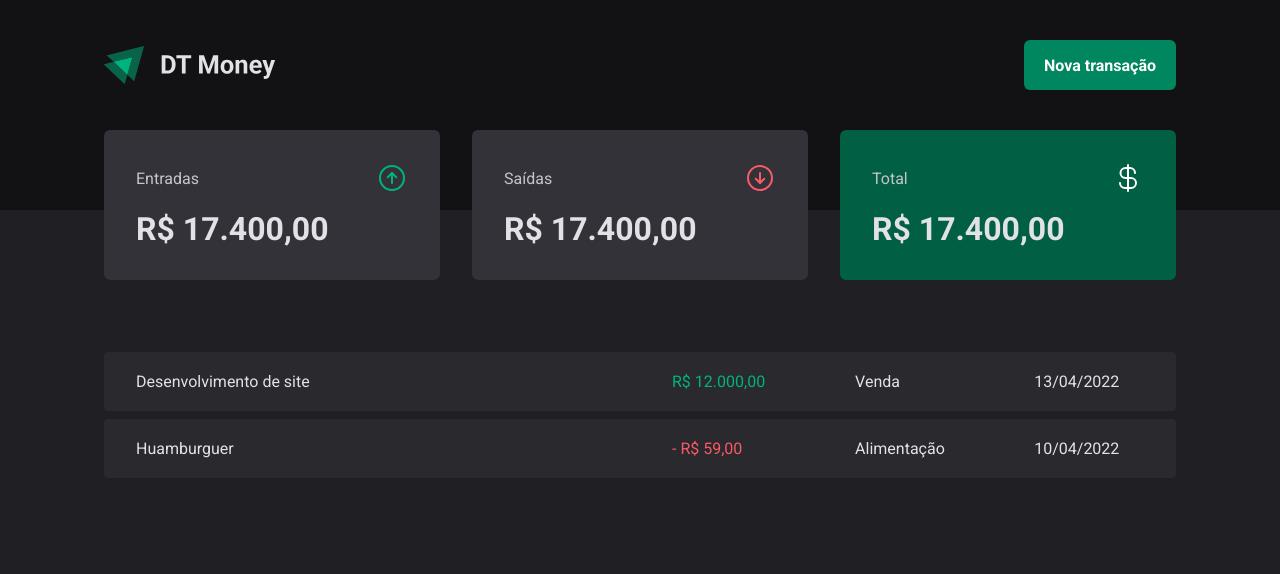
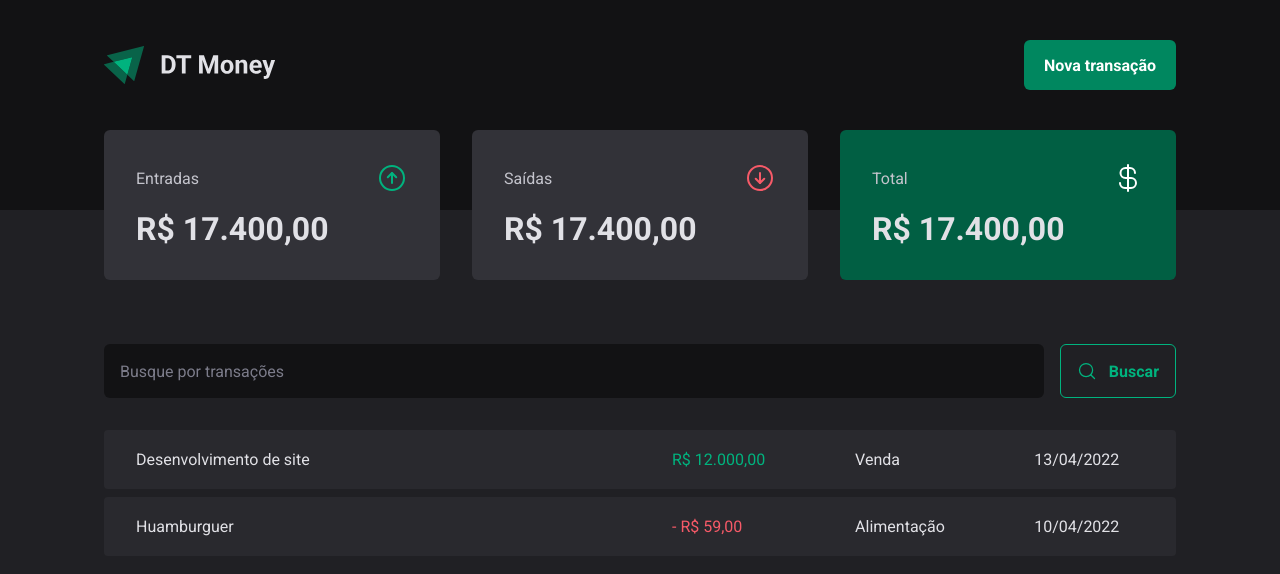
Before and after one commit to adonesbalica/dt-money, a React (Vite) app: page / in a window 1280 px wide. Shown: the top 574 px of the page. Built offline with nearby package versions, Linux system fonts and the light colour scheme.

Commit message:
feat: search form component

```diff
--- /dev/null
+++ b/src/pages/Transactions/components/SearchForm/index.tsx
@@ -0,0 +1,15 @@
+import { MagnifyingGlass } from 'phosphor-react'
+import { SearchFormContainer } from './styles'
+
+export function SearchForm() {
+  return (
+    <SearchFormContainer>
+      <input type="text" placeholder="Busque por transações" />
+
+      <button type="submit">
+        <MagnifyingGlass size={20} />
+        Buscar
+      </button>
+    </SearchFormContainer>
+  )
+}
--- /dev/null
+++ b/src/pages/Transactions/components/SearchForm/styles.ts
@@ -0,0 +1,41 @@
+import { styled } from 'styled-components'
+
+export const SearchFormContainer = styled.form`
+  display: flex;
+  gap: 1rem;
+
+  input {
+    flex: 1;
+    border-radius: 6px;
+    border: 0;
+    background-color: ${(props) => props.theme['gray-900']};
+    color: ${(props) => props.theme['gray-300']};
+    padding: 1rem;
+
+    &::placeholder {
+      color: ${(props) => props.theme['gray-500']};
+    }
+  }
+
+  button {
+    display: flex;
+    align-items: center;
+    gap: 0.75rem;
+
+    border: 0;
+    padding: 1rem;
+    background: transparent;
+    border: 1px solid ${(props) => props.theme['green-300']};
+    color: ${(props) => props.theme['green-300']};
+    font-weight: bold;
+    border-radius: 6px;
+    cursor: pointer;
+
+    &:hover {
+      background: ${(props) => props.theme['green-500']};
+      border: 1px solid ${(props) => props.theme['green-500']};
+      color: ${(props) => props.theme.white};
+      transition: background-color 0.2s, color 0.2s, border-color 0.2s;
+    }
+  }
+`
--- a/src/pages/Transactions/index.tsx
+++ b/src/pages/Transactions/index.tsx
@@ -6,6 +6,7 @@
 
 import { Header } from '../../components/Header'
 import { Summary } from '../../components/Summary'
+import { SearchForm } from './components/SearchForm'
 
 export function Transactions() {
   return (
@@ -14,6 +15,8 @@
       <Summary />
 
       <TransactionContainer>
+        <SearchForm />
+
         <TransactionTable>
           <tbody>
             <tr>
--- a/src/pages/Transactions/styles.ts
+++ b/src/pages/Transactions/styles.ts
@@ -11,7 +11,7 @@
   width: 100%;
   border-collapse: separate;
   border-spacing: 0 0.5rem;
-  /* margin-top: 1.5rem; */
+  margin-top: 1.5rem;
 
   td {
     padding: 1.25rem 2rem;
```
